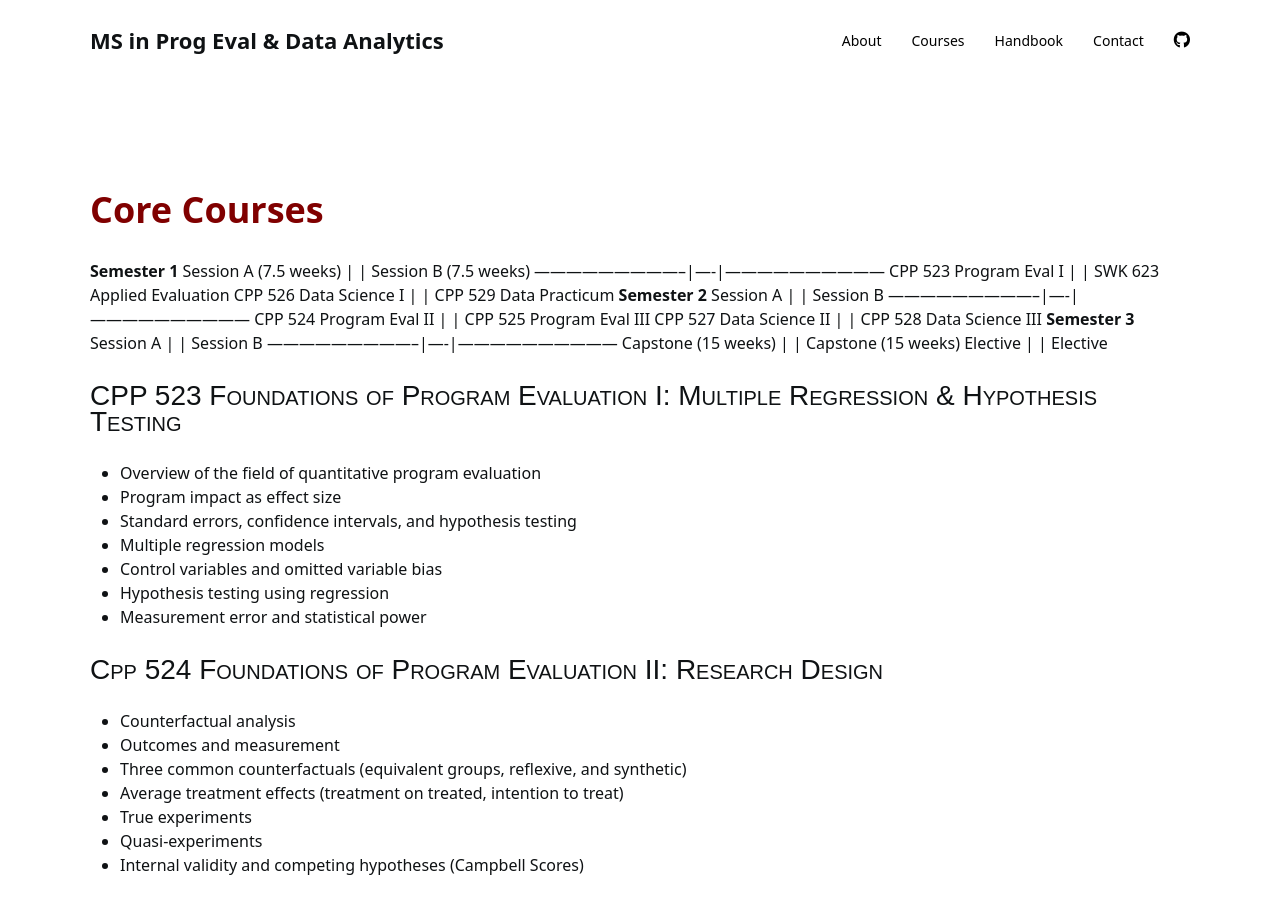
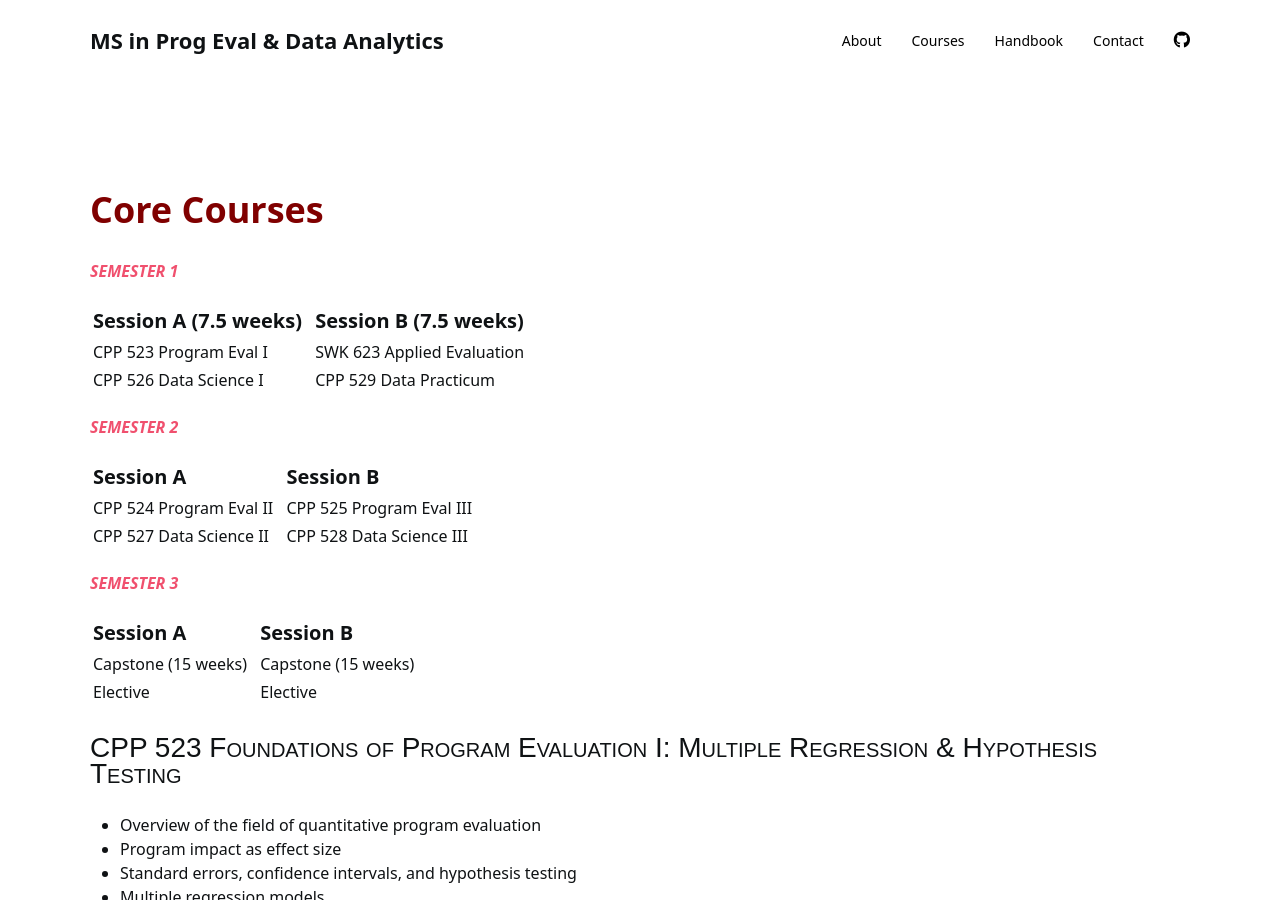
Before and after one commit to DS4PS/ms-prog-eval-data-analytics, a Jekyll site: the page built from courses.md, in a window 1280 px wide and 900 px high, scrolled down 944 px. Built offline with Jekyll 4.4.1, drawn with Linux system fonts in a browser that asks for light colours; nearby versions of some CDN libraries; a style sheet for code colours, icons or effects is not loaded.

```diff
--- a/courses.md
+++ b/courses.md
@@ -70,17 +70,22 @@ th {
 # Core Courses
 
 
-**Semester 1**
+_**SEMESTER 1**_
+
 Session A (7.5 weeks)                   |    |   Session B (7.5 weeks)
 -----------------------------|----|------------------------------
 CPP 523 Program Eval I       |    |  SWK 623 Applied Evaluation
 CPP 526 Data Science I       |    |  CPP 529 Data Practicum
-**Semester 2**
+
+_**SEMESTER 2**_
+
 Session A                    |    |   Session B
 -----------------------------|----|------------------------------
 CPP 524 Program Eval II      |    |  CPP 525 Program Eval III
 CPP 527 Data Science II      |    |  CPP 528 Data Science III
-**Semester 3**
+
+_**SEMESTER 3**_
+
 Session A                    |    |   Session B
 -----------------------------|----|------------------------------
 Capstone (15 weeks)     |    |  Capstone (15 weeks)
```
